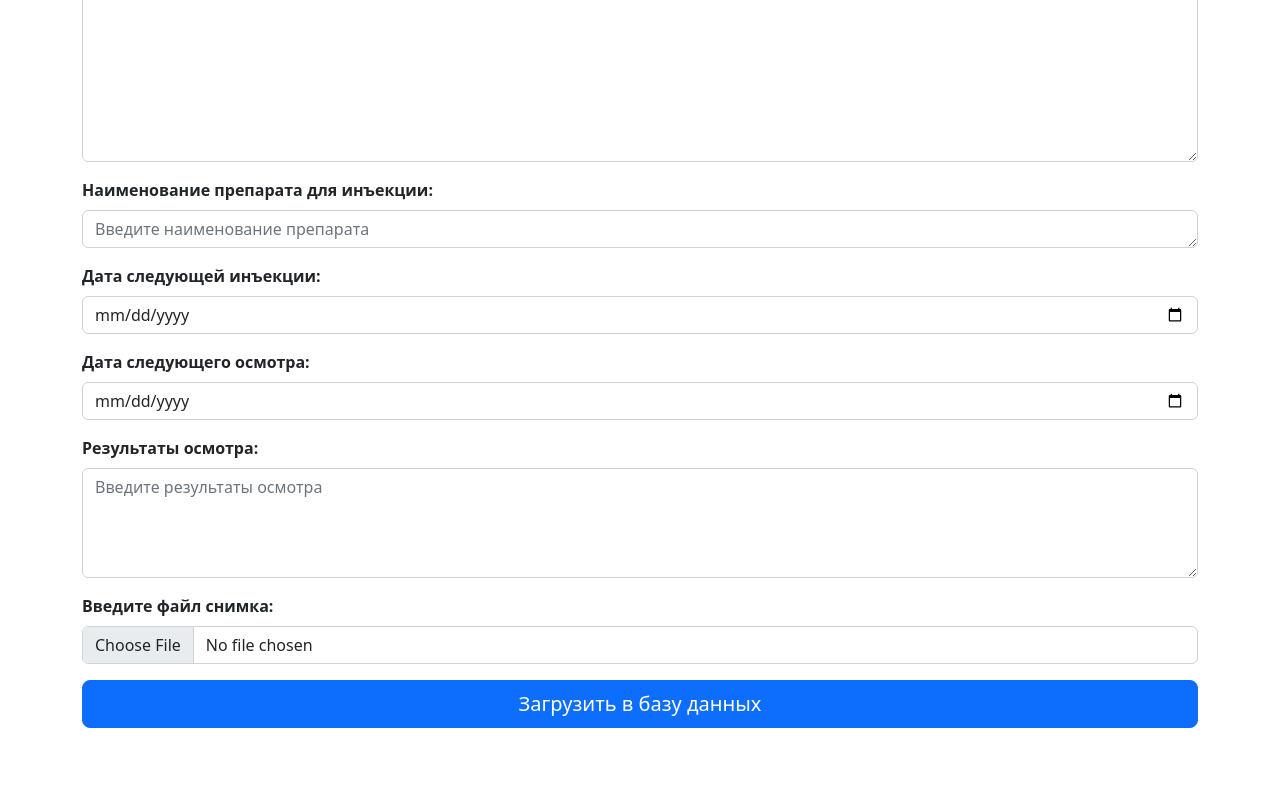
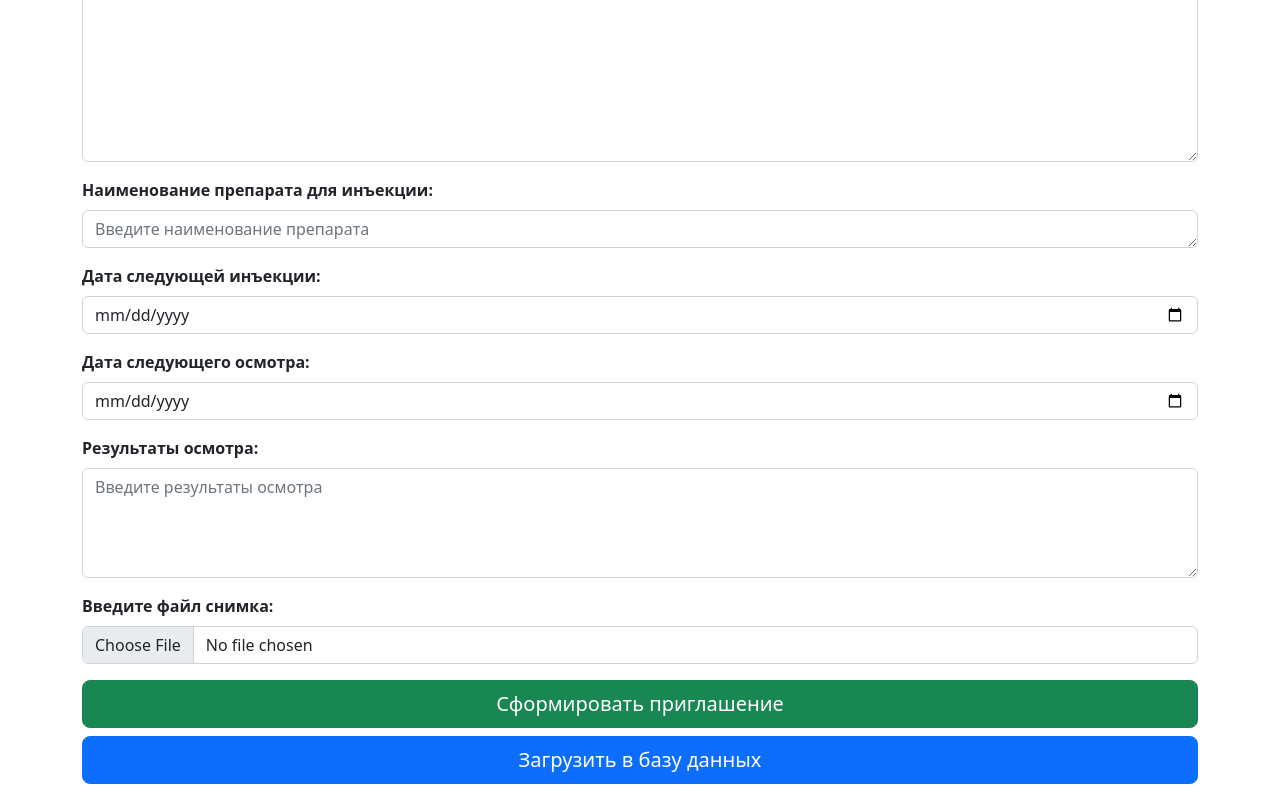
Before and after one commit to Rus-tam/patient_service, a React (Create React App) app in the folder patient-service-client/: page /patient/med-examination/1 in a window 1280 px wide. Shown: the part 3127-3927 px from the top of the page. Before the commit the page ends 3871 px from the top, so only its background shows below. Built offline with nearby package versions, Linux system fonts and the light colour scheme; no server answers.

Commit message:
some changes-14

```diff
--- a/patient-service-client/src/components/MedExam.jsx
+++ b/patient-service-client/src/components/MedExam.jsx
@@ -286,6 +286,11 @@ const MedExam = () => {
         </Form.Group>
 
         <div className="d-grid gap-2 pb-3">
+          {additionalFields === "wet" && (
+            <Button variant="success" size="lg">
+              Сформировать приглашение
+            </Button>
+          )}
           <Button variant="primary" type="submit" size="lg">
             Загрузить в базу данных
           </Button>
```
